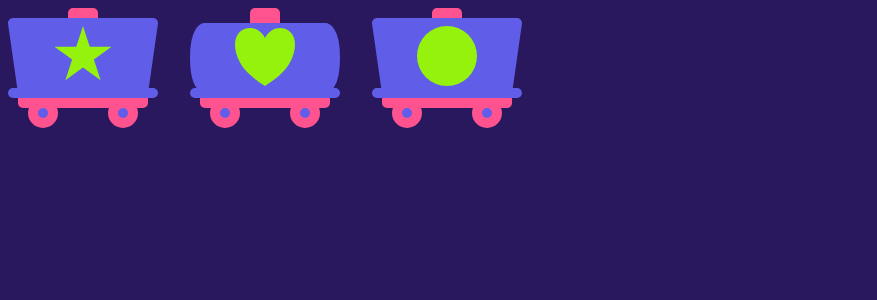
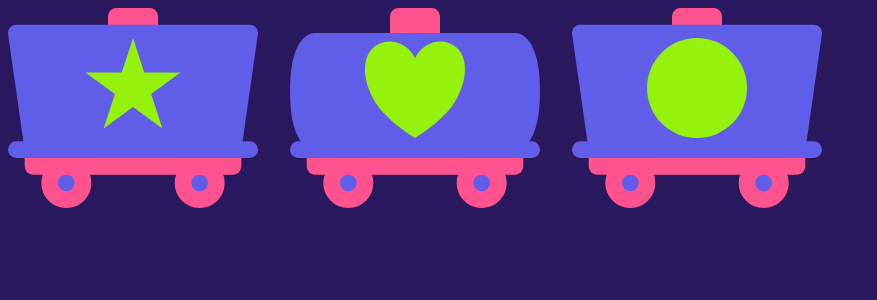
Before and after one commit to vegeta897/grace-train-lib, a SvelteKit app: page / in a window 1280 px wide. Shown: the top 300 px of the page, without its empty margins (0-877 px from the left). Built offline with nearby package versions, Linux system fonts and the light colour scheme.

Commit message:
💄 Increase size of showcase grid

```diff
--- a/src/routes/+page.svelte
+++ b/src/routes/+page.svelte
@@ -26,7 +26,7 @@
 	}
 	.showcase {
 		display: grid;
-		grid-template-columns: repeat(4, 150px);
+		grid-template-columns: repeat(4, 250px);
 		row-gap: 2rem;
 		column-gap: 2rem;
 	}
```
